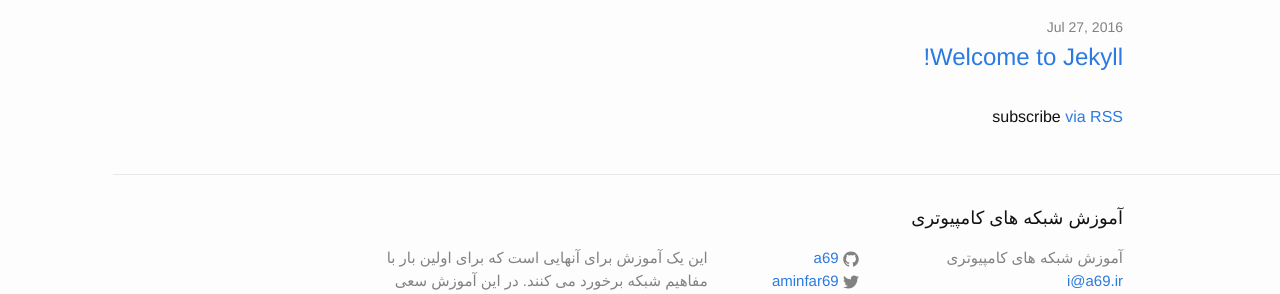
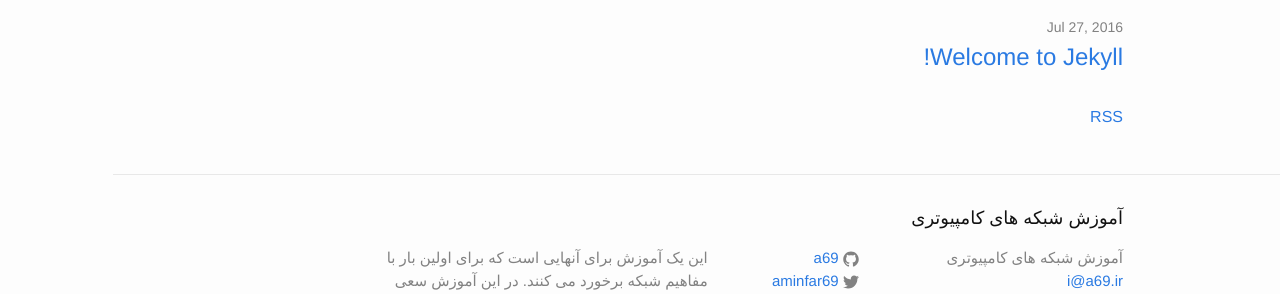
Before and after one commit to networkmore/network, a Jekyll site: the page built from index.html, in a window 1280 px wide. Shown: the part 122-416 px from the top of the page. Built offline with Jekyll 4.4.1, drawn with Linux system fonts in a browser that asks for light colours.

Commit message:
Edit rss link title

```diff
--- a/index.html
+++ b/index.html
@@ -18,6 +18,6 @@
     {% endfor %}
   </ul>
 
-  <p class="rss-subscribe">subscribe <a href="{{ "/feed.xml" | prepend: site.baseurl }}">via RSS</a></p>
+  <p class="rss-subscribe"><a href="{{ "/feed.xml" | prepend: site.baseurl }}">RSS</a></p>
 
 </div>
```
